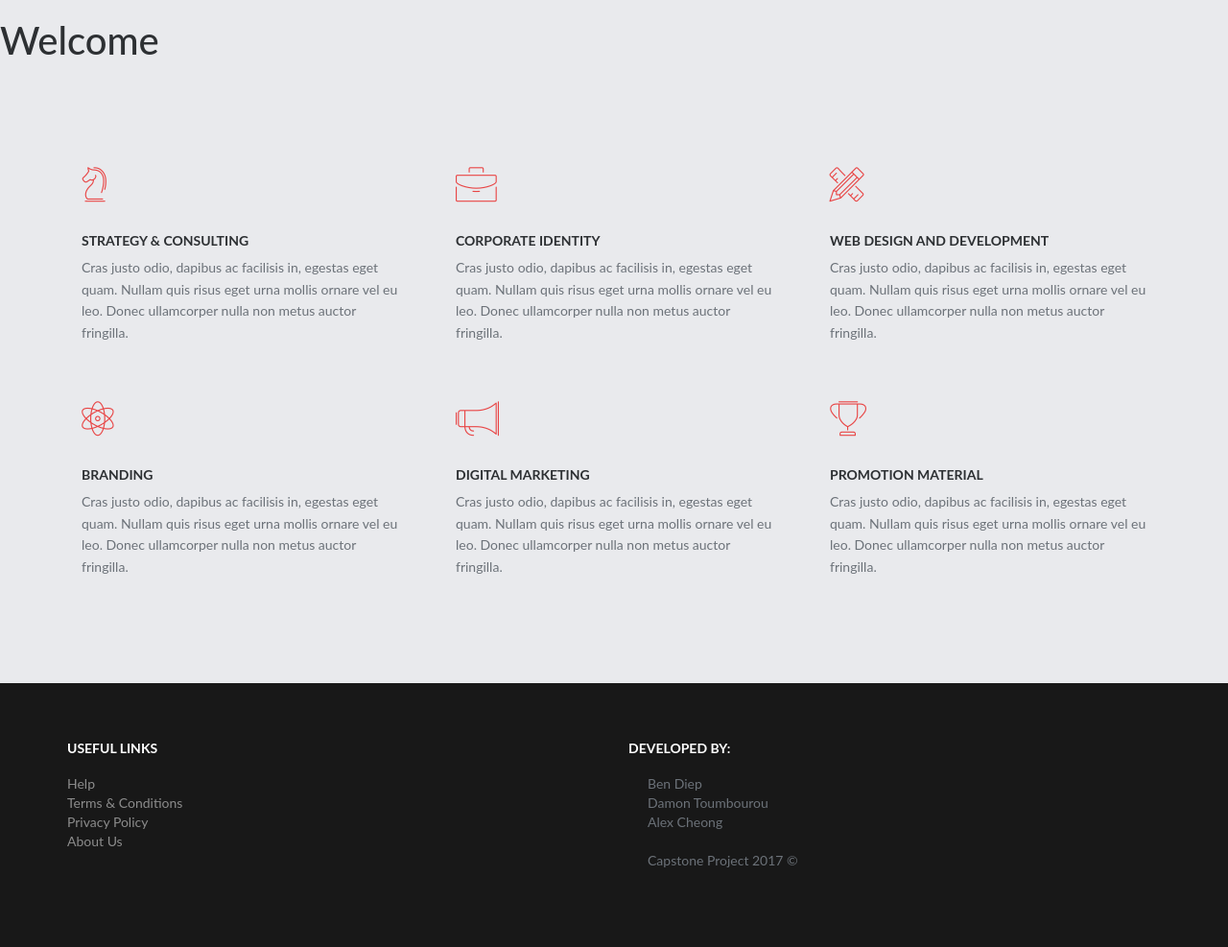
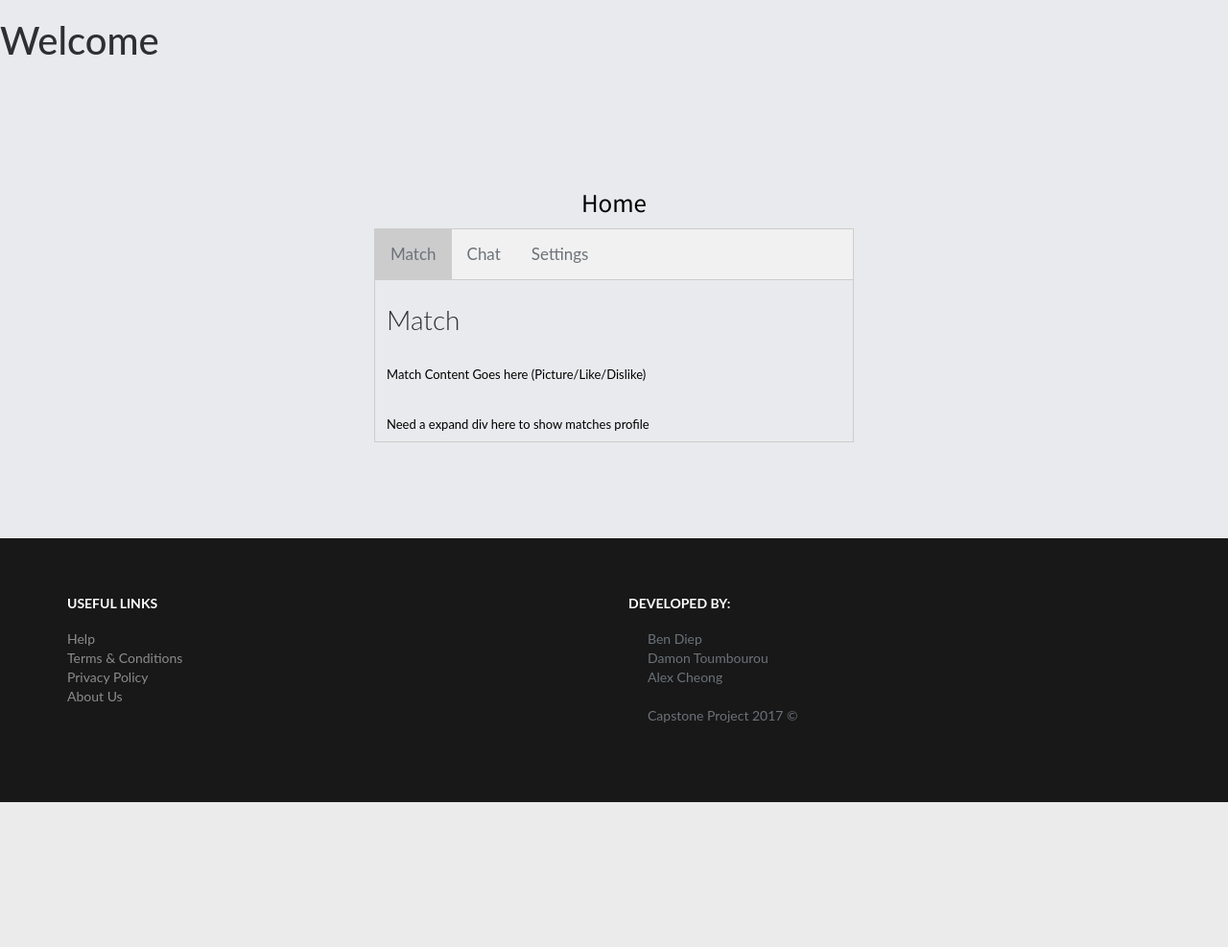
Before and after one commit to TYGATHUG/MatchMaker, a Flask app: page / in a window 1280 px wide. Shown: the part 81-1068 px from the top of the page at 96% size. After the commit the page ends 917 px from the top, so only its background shows below. Run offline with Flask 2, Linux system fonts and the light colour scheme; a user stored in the database is signed in; some libraries are stand-ins or nearby versions; some web fonts are replaced.

Commit message:
basic content area for members page

```diff
--- a/static/css/modalbox.css
+++ b/static/css/modalbox.css
@@ -109,3 +109,43 @@
     background-color: #DDDDDD;
     cursor: pointer;
 }
+
+
+/* Members Page - Content Area*/
+
+/* Style the tab */
+div.tab {
+    overflow: hidden;
+    border: 1px solid #ccc;
+    background-color: #f1f1f1;
+}
+
+/* Style the buttons inside the tab */
+div.tab button {
+    background-color: inherit;
+    float: left;
+    border: none;
+    outline: none;
+    cursor: pointer;
+    padding: 14px 16px;
+    transition: 0.3s;
+    font-size: 17px;
+}
+
+/* Change background color of buttons on hover */
+div.tab button:hover {
+    background-color: #ddd;
+}
+
+/* Create an active/current tablink class */
+div.tab button.active {
+    background-color: #ccc;
+}
+
+/* Style the tab content */
+.tabcontent {
+    display: none;
+    padding: 6px 12px;
+    border: 1px solid #ccc;
+    border-top: none;
+}
--- a/templates/member.html
+++ b/templates/member.html
@@ -12,55 +12,58 @@
         {% endif %}
     {% endwith %}
 
-    <!-- services section -->
-    <section id="services" class="services service-section">
-        <div class="container">
-            <div class="row">
-                <div class="col-md-4 col-sm-6 services"><span class="icon icon-strategy"></span>
-                    <div class="services-content">
-                        <h5>Strategy & Consulting</h5>
-                        <p>Cras justo odio, dapibus ac facilisis in, egestas eget quam. Nullam quis risus eget urna
-                            mollis ornare vel eu leo. Donec ullamcorper nulla non metus auctor fringilla.</p>
-                    </div>
+    <section id="intro" class="section intro no-padding">
+        <div class="container-fluid">
+            <blockquote class="site-info">
+                <h1>Home</h1>
+
+
+                <div class="tab">
+                    <button class="tablinks" onclick="openCity(event, 'match')" id="defaultOpen">Match</button>
+                    <button class="tablinks" onclick="openCity(event, 'chat')">Chat</button>
+                    <button class="tablinks" onclick="openCity(event, 'setting')">Settings</button>
                 </div>
-                <div class="col-md-4 col-sm-6 services"><span class="icon icon-briefcase"></span>
-                    <div class="services-content">
-                        <h5>corporate identity</h5>
-                        <p>Cras justo odio, dapibus ac facilisis in, egestas eget quam. Nullam quis risus eget urna
-                            mollis ornare vel eu leo. Donec ullamcorper nulla non metus auctor fringilla.</p>
-                    </div>
+
+                <div id="match" class="tabcontent">
+                    <h3>Match</h3>
+                    <p>Match Content Goes here (Picture/Like/Dislike)</p>
+                    <p>Need a expand div here to show matches profile</p>
                 </div>
-                <div class="col-md-4 col-sm-6 services"><span class="icon icon-tools"></span>
-                    <div class="services-content">
-                        <h5>web design and development</h5>
-                        <p>Cras justo odio, dapibus ac facilisis in, egestas eget quam. Nullam quis risus eget urna
-                            mollis ornare vel eu leo. Donec ullamcorper nulla non metus auctor fringilla.</p>
-                    </div>
+
+                <div id="chat" class="tabcontent">
+                    <h3>Chat</h3>
+                    <p>Need to figure out the format of chats with multiple users...</p>
                 </div>
-                <div class="col-md-4 col-sm-6 services"><span class="icon icon-genius"></span>
-                    <div class="services-content">
-                        <h5>Branding</h5>
-                        <p>Cras justo odio, dapibus ac facilisis in, egestas eget quam. Nullam quis risus eget urna
-                            mollis ornare vel eu leo. Donec ullamcorper nulla non metus auctor fringilla.</p>
-                    </div>
+
+                <div id="setting" class="tabcontent">
+                    <h3>Settings</h3>
+                    <p>Quick setting toggles will go here (Age/Gender Preference)</p>
                 </div>
-                <div class="col-md-4 col-sm-6 services"><span class="icon icon-megaphone"></span>
-                    <div class="services-content">
-                        <h5>Digital marketing</h5>
-                        <p>Cras justo odio, dapibus ac facilisis in, egestas eget quam. Nullam quis risus eget urna
-                            mollis ornare vel eu leo. Donec ullamcorper nulla non metus auctor fringilla.</p>
-                    </div>
-                </div>
-                <div class="col-md-4 col-sm-6 services"><span class="icon icon-trophy"></span>
-                    <div class="services-content">
-                        <h5>Promotion material</h5>
-                        <p>Cras justo odio, dapibus ac facilisis in, egestas eget quam. Nullam quis risus eget urna
-                            mollis ornare vel eu leo. Donec ullamcorper nulla non metus auctor fringilla.</p>
-                    </div>
-                </div>
-            </div>
+
+                <script>
+                    function openCity(evt, pageName) {
+                        var i, tabcontent, tablinks;
+                        tabcontent = document.getElementsByClassName("tabcontent");
+                        for (i = 0; i < tabcontent.length; i++) {
+                            tabcontent[i].style.display = "none";
+                        }
+                        tablinks = document.getElementsByClassName("tablinks");
+                        for (i = 0; i < tablinks.length; i++) {
+                            tablinks[i].className = tablinks[i].className.replace(" active", "");
+                        }
+                        document.getElementById(pageName).style.display = "block";
+                        evt.currentTarget.className += " active";
+                    }
+
+                    // Get the element with id="defaultOpen" and click on it
+                    document.getElementById("defaultOpen").click();
+                </script>
+
+
+                <br><br><br><br>
+            </blockquote>
         </div>
     </section>
-    <!-- services section -->
+
 
 {% endblock %}
```
